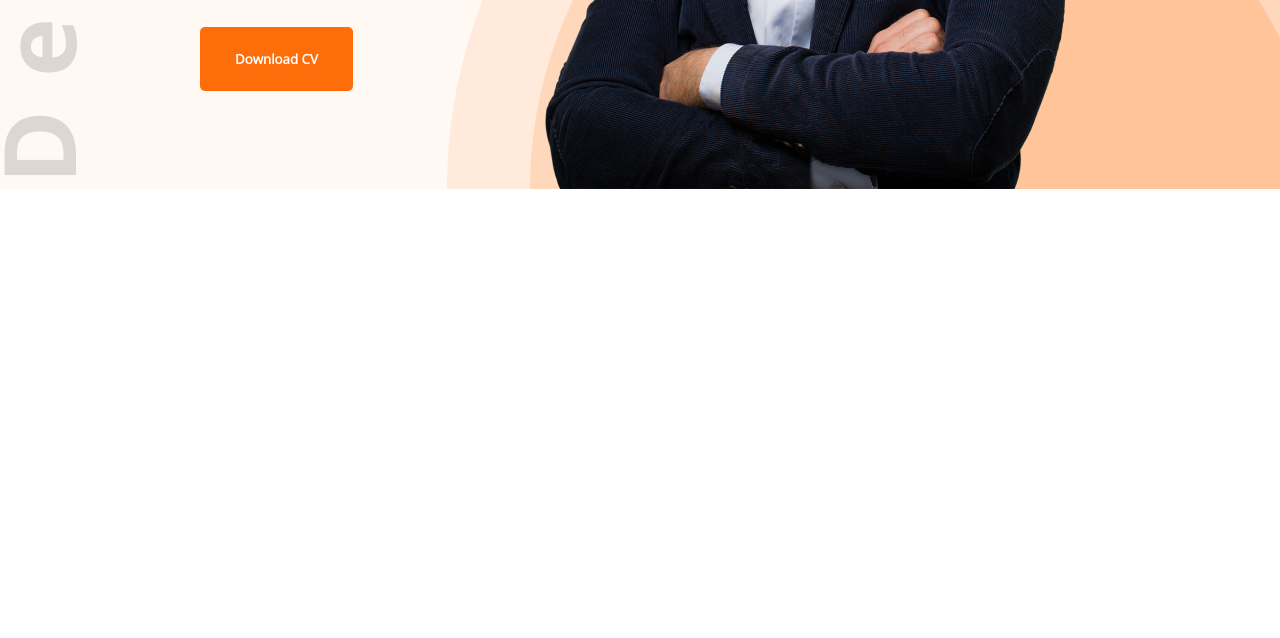
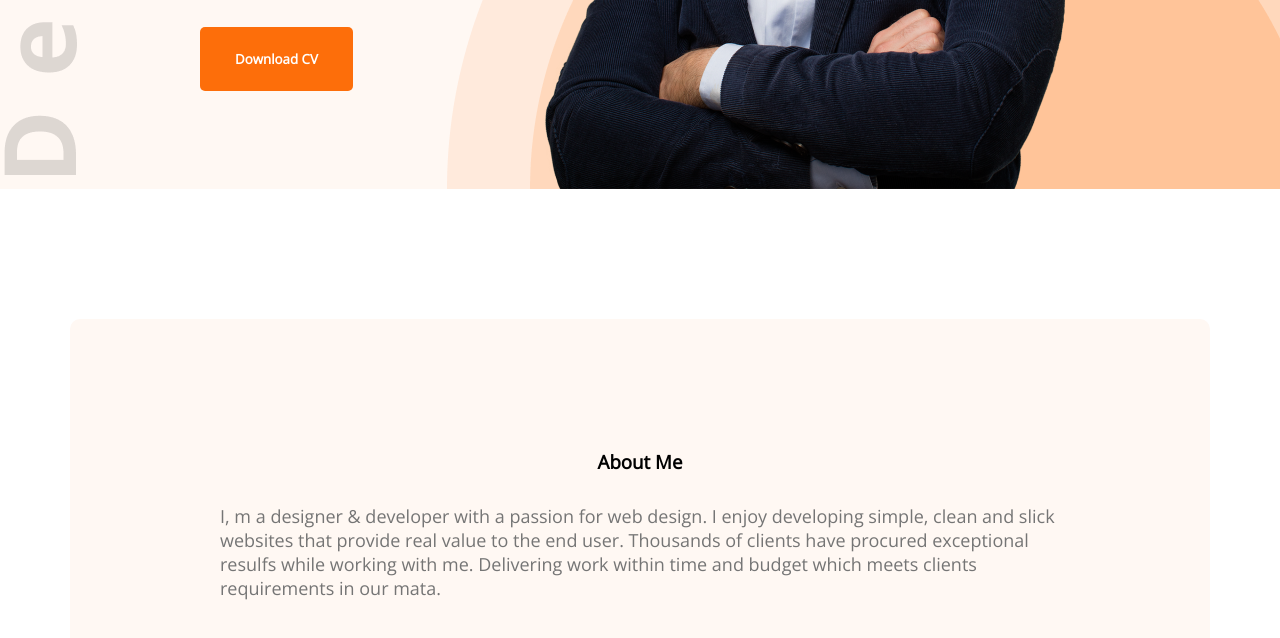
Before and after one commit to Imran-A-K/My-portfolio-html-css, a plain HTML site: page index.html in a window 1280 px wide. Shown: the part 651-1289 px from the top of the page. Before the commit the page ends 840 px from the top, so only its background shows below. Drawn offline with nearby package versions, Linux system fonts and the light colour scheme.

Commit message:
4th Commit

```diff
--- a/index.html
+++ b/index.html
@@ -33,7 +33,10 @@
 </div>
     </header>
     <main>
-
+        <section class="about">
+            <h3 class="section-title">About Me</h3>
+            <p class="section-description">I, m a designer & developer with a passion for web design. I enjoy developing simple, clean and slick websites that provide real value to the end user. Thousands of clients have procured exceptional resulfs while working with me. Delivering work within time and budget which meets clients requirements in our mata.</p>
+        </section>
     </main>
     <footer></footer>
   </body>
--- a/styles/portfolio.css
+++ b/styles/portfolio.css
@@ -65,3 +65,24 @@ font-size: 18px;
 margin-bottom: 30px;
 
 }
+/* main section styles */
+main{
+    max-width: 1140px;
+    margin: 0 auto;
+}
+/* About section Styles */
+.about{
+margin-top: 130px;
+background: #FFF8F3;
+border-radius: 10px;
+padding: 130px 150px;
+}
+.section-title{
+ text-align: center;
+ margin-bottom: 30px;
+}
+.section-description{
+   color: #757575;
+   font-size: 18px;
+   margin-bottom: 30px;
+}
```
